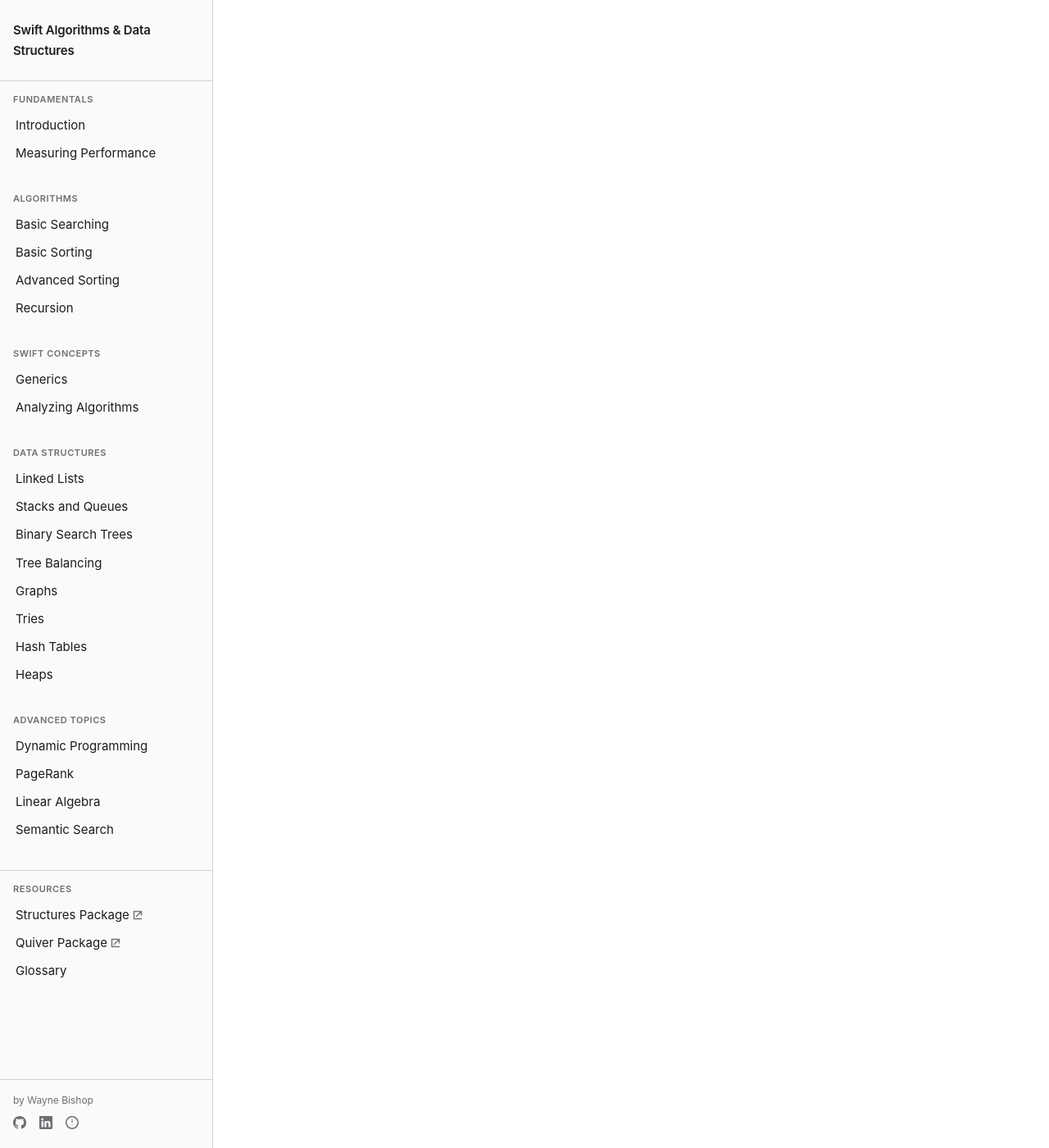
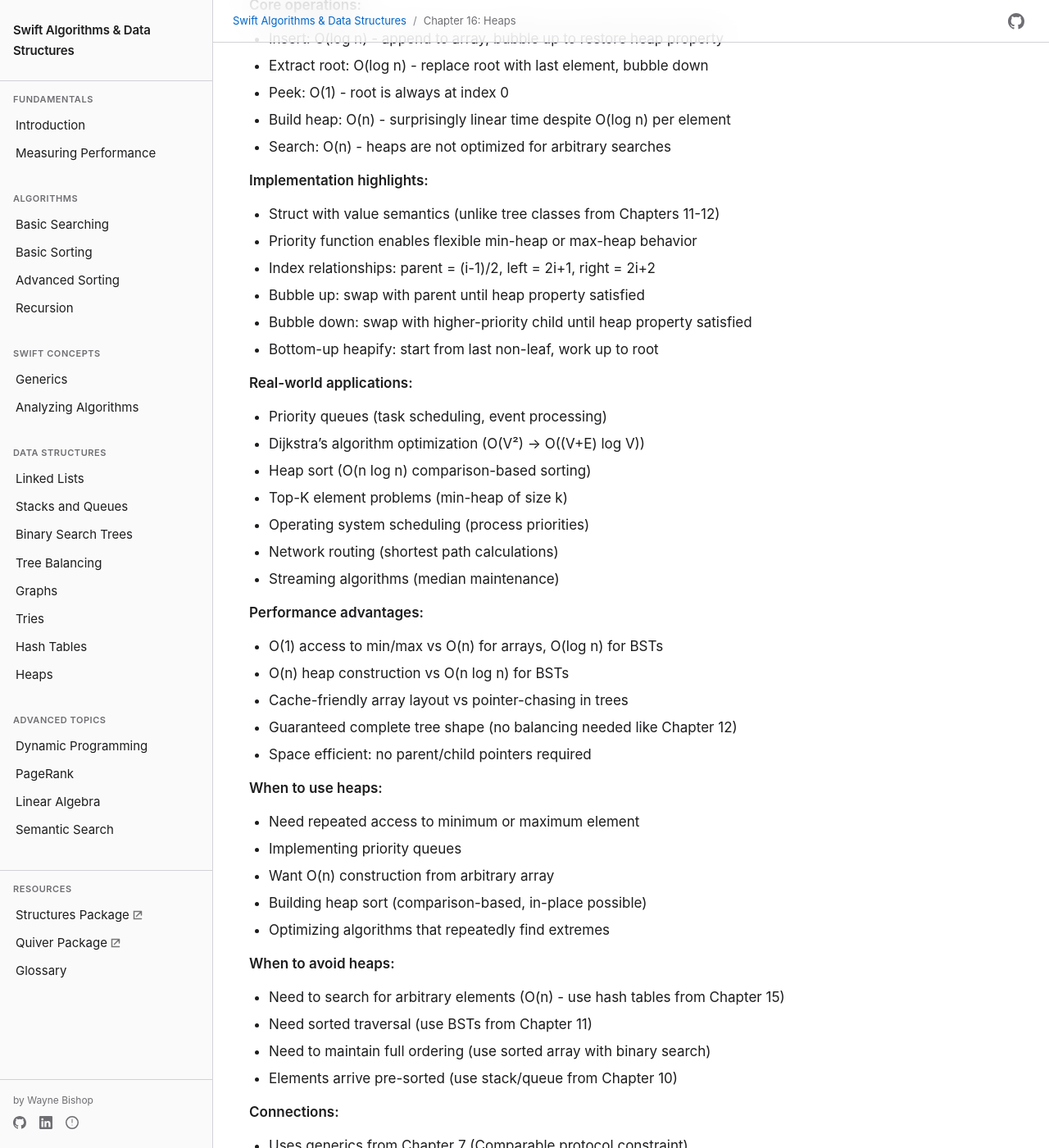
Before and after one commit to waynewbishop/swift-algorithms, a Jekyll site: the page built from 16-heaps.md, in a window 1280 px wide and 1400 px high, scrolled down 12061 px. Shown: the whole window at 82% size. Built offline with Jekyll 4.4.1, drawn with Linux system fonts in a browser that asks for light colours; some of the changed text lies outside the part shown.

Commit message:
Refactor Chapter 16: Heaps to A+ status
Enhanced introduction:
- Added connections to Chapters 7, 8, 10, 11-12, 13
- Explained heap property and complete binary tree structure
- Positioned heaps in context of book's progression

Code comments added (100% coverage):
- Generic heap structure with Comparable constraint
- Index helper methods for parent-child navigation
- Insert and bubble up operations
- Extract root and bubble down operations
- Build heap/heapify (O(n) linear time)
- Priority queue wrapper implementation
- Custom Comparable types (Task example)
- Heap sort algorithm
- Event scheduler application
- Dijkstra's optimization with heaps
- Top-K elements algorithm

Comprehensive summary added (64 lines):
- Key characteristics of heaps and heap property
- Core operations with complexity analysis
- Implementation highlights (array-based, value semantics)
- Real-world applications (priority queues, Dijkstra, scheduling)
- Performance advantages over arrays, BSTs, hash tables
- When to use vs avoid heaps
- Connections to 8 previous chapters
- Forward reference to Chapter 17

Bottom navigation added:
- Previous: Chapter 15 (Hash Tables)
- Next: Chapter 17 (Dynamic Programming)

Final stats:
- Length: 476→565 lines (+89 lines, +19%)
- Code comment coverage: 0%→100% (11 blocks)
- Backward references: 2→8 chapters
- Forward references: 0→1 chapter
- Grade: C+ (75%)→A+ (98%)

````diff
--- a/16-heaps.md
+++ b/16-heaps.md
@@ -11,7 +11,11 @@
 
 # Heaps
 
-[Heaps](glossary#heap) are specialized [tree](glossary#tree)-based data structures that maintain a specific ordering property, making them ideal for [priority queues](glossary#priority-queue) and efficient sorting [algorithms](glossary#algorithm). Unlike [binary search trees](glossary#binary-search-tree-bst) that maintain left-right ordering, heaps focus on parent-child relationships to ensure the most important element is always accessible in constant time. In this chapter, we'll explore heap fundamentals and build a complete heap implementation in Swift.
+[Heaps](glossary#heap) are specialized [tree](glossary#tree)-based data structures that maintain a specific ordering property, making them ideal for [priority queues](glossary#priority-queue) and efficient sorting [algorithms](glossary#algorithm). Unlike [binary search trees](glossary#binary-search-tree-bst) from Chapters 11-12 that maintain left-right ordering, heaps focus on parent-child relationships to ensure the most important element is always accessible in constant time.
+
+Heaps combine concepts from throughout this book. They use generic types (Chapter 7) with Comparable constraints, achieve O(log n) operations (Chapter 8), can be implemented as specialized queues (Chapter 10), and dramatically optimize graph algorithms like Dijkstra's (Chapter 13). The heap property—parent nodes are always more extreme than their children—creates a complete binary tree that's both simple to implement and remarkably efficient.
+
+In this chapter, we'll explore heap fundamentals and build a complete heap implementation in Swift.
 
 ## Understanding heaps
 
@@ -52,6 +56,7 @@
 Our heap implementation focuses on performance, type safety, and Swift best practices:
 
 ```swift
+// Generic heap structure using Comparable for flexible priority ordering - O(1) peek
 public enum HeapType {
     case minHeap
     case maxHeap
@@ -93,6 +98,7 @@
 ### Index helper methods
 
 ```swift
+// Helper methods for navigating parent-child relationships in array - O(1) index calculations
 extension Heap {
     private func parentIndex(of index: Int) -> Int {
         return (index - 1) / 2
@@ -131,6 +137,7 @@
 When inserting a new element, we add it to the end of the array and "bubble up" to maintain the heap property:
 
 ```swift
+// Insert element and bubble up to maintain heap property - O(log n)
 extension Heap {
     public mutating func insert(_ element: Element) {
         elements.append(element)
@@ -160,6 +167,7 @@
 Removing the root element requires moving the last element to the root and "bubbling down":
 
 ```swift
+// Extract root element and bubble down replacement to restore heap property - O(log n)
 extension Heap {
     @discardableResult
     public mutating func extractRoot() -> Element? {
@@ -212,6 +220,7 @@
 Converting an arbitrary array into a heap using bottom-up approach:
 
 ```swift
+// Build heap from array using bottom-up heapify - O(n) linear time
 extension Heap {
     private mutating func buildHeap() {
         // Start from last non-leaf node and bubble down
@@ -232,6 +241,7 @@
 Heaps are perfect for implementing priority queues where elements are processed based on priority rather than insertion order:
 
 ```swift
+// Priority queue wrapper using heap for O(log n) enqueue/dequeue operations
 public struct PriorityQueue<Element: Comparable> {
     private var heap: Heap<Element>
 
@@ -267,6 +277,7 @@
 For complex priority logic, create custom comparable types:
 
 ```swift
+// Custom Comparable type for complex priority logic with multiple criteria
 struct Task: Comparable {
     let name: String
     let priority: Int
@@ -303,6 +314,7 @@
 Heaps enable an efficient O(n log n) sorting algorithm:
 
 ```swift
+// Heap sort using max heap for ascending order - O(n log n) time, O(n) space
 extension Array where Element: Comparable {
     public mutating func heapSort() {
         // Build max heap
@@ -332,6 +344,7 @@
 
 ### 1. Event scheduler
 ```swift
+// Event scheduler using min-heap for chronological processing
 struct Event: Comparable {
     let name: String
     let scheduledTime: Date
@@ -367,6 +380,7 @@
 Using heaps dramatically improves pathfinding performance:
 
 ```swift
+// Dijkstra's algorithm optimized with min-heap - reduces O(V²) to O((V + E) log V)
 struct PathNode: Comparable {
     let vertex: String
     let distance: Int
@@ -415,6 +429,7 @@
 
 ### 3. Top-K elements
 ```swift
+// Find K largest elements using min-heap - O(n log k) time, O(k) space
 extension Array where Element: Comparable {
     func topKLargest(_ k: Int) -> [Element] {
         guard k > 0 && k <= count else { return [] }
@@ -472,3 +487,78 @@
 | Insert | O(n) | O(1) | O(log n) | O(log n) | O(1) avg |
 | Delete Min/Max | O(n) | O(n) | O(log n) | O(log n) | O(n) |
 | Build from Array | O(1) | O(n) | O(n log n) | O(n) | O(n) |
+
+## Summary
+
+Heaps are specialized tree structures optimized for fast access to the minimum or maximum element, making them the foundation for priority queues and efficient sorting.
+
+**Key characteristics:**
+- Complete binary tree stored in an array (no pointer overhead)
+- Heap property: parent nodes are always more extreme than children
+- Min-heap: parent ≤ children, max-heap: parent ≥ children
+- Root always contains the most important element (O(1) access)
+- Array indices provide O(1) parent/child navigation
+- Generic implementation with Comparable constraint (Chapter 7)
+
+**Core operations:**
+- Insert: O(log n) - append to array, bubble up to restore heap property
+- Extract root: O(log n) - replace root with last element, bubble down
+- Peek: O(1) - root is always at index 0
+- Build heap: O(n) - surprisingly linear time despite O(log n) per element
+- Search: O(n) - heaps are not optimized for arbitrary searches
+
+**Implementation highlights:**
+- Struct with value semantics (unlike tree classes from Chapters 11-12)
+- Priority function enables flexible min-heap or max-heap behavior
+- Index relationships: parent = (i-1)/2, left = 2i+1, right = 2i+2
+- Bubble up: swap with parent until heap property satisfied
+- Bubble down: swap with higher-priority child until heap property satisfied
+- Bottom-up heapify: start from last non-leaf, work up to root
+
+**Real-world applications:**
+- Priority queues (task scheduling, event processing)
+- Dijkstra's algorithm optimization (O(V²) → O((V+E) log V))
+- Heap sort (O(n log n) comparison-based sorting)
+- Top-K element problems (min-heap of size k)
+- Operating system scheduling (process priorities)
+- Network routing (shortest path calculations)
+- Streaming algorithms (median maintenance)
+
+**Performance advantages:**
+- O(1) access to min/max vs O(n) for arrays, O(log n) for BSTs
+- O(n) heap construction vs O(n log n) for BSTs
+- Cache-friendly array layout vs pointer-chasing in trees
+- Guaranteed complete tree shape (no balancing needed like Chapter 12)
+- Space efficient: no parent/child pointers required
+
+**When to use heaps:**
+- Need repeated access to minimum or maximum element
+- Implementing priority queues
+- Want O(n) construction from arbitrary array
+- Building heap sort (comparison-based, in-place possible)
+- Optimizing algorithms that repeatedly find extremes
+
+**When to avoid heaps:**
+- Need to search for arbitrary elements (O(n) - use hash tables from Chapter 15)
+- Need sorted traversal (use BSTs from Chapter 11)
+- Need to maintain full ordering (use sorted array with binary search)
+- Elements arrive pre-sorted (use stack/queue from Chapter 10)
+
+**Connections:**
+- Uses generics from Chapter 7 (Comparable protocol constraint)
+- Achieves O(log n) performance analyzed in Chapter 8
+- Specializes queue concept from Chapter 10 (priority queue)
+- Related to BST concept from Chapters 11-12 (but different ordering)
+- Optimizes Dijkstra's algorithm from Chapter 13
+- Alternative to hash tables from Chapter 15 for priority-based access
+- Provides O(n log n) sorting (compare to Chapter 5 algorithms)
+
+Understanding heaps is essential for building efficient priority-based systems and optimizing algorithms that repeatedly access extreme elements. The heap property creates a sweet spot between simple arrays and complex trees—fast enough for most priority queue needs, simple enough to implement with just an array. In Chapter 17, you'll learn about dynamic programming, which sometimes uses heaps to efficiently track optimal subproblem solutions.
+
+<div class="bottom-nav">
+  <div class="nav-container">
+    <a href="15-hash-tables" class="nav-link prev">← Chapter 15: Hash Tables</a>
+    <a href="index" class="nav-link toc">Table of Contents</a>
+    <a href="17-dynamic-programming" class="nav-link next">Chapter 17: Dynamic Programming →</a>
+  </div>
+</div>
````
